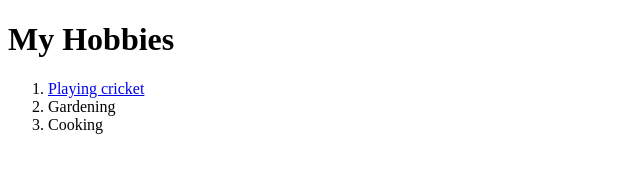
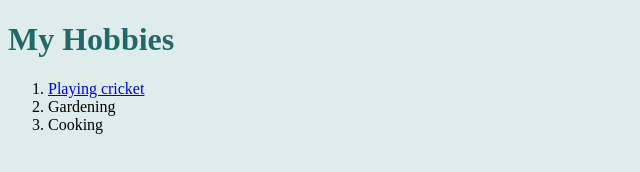
Before and after one commit to snclynkx/HTML-PORTFOLIO, a plain HTML site: page pages/hobbies.html in a window 1280 px wide. Shown: the whole page, without its empty margins (0-640 px from the left). Drawn offline with Linux system fonts and the light colour scheme.

Commit message:
Link to styles.css file

```diff
--- a/pages/hobbies.html
+++ b/pages/hobbies.html
@@ -5,6 +5,7 @@
     <meta http-equiv="X-UA-Compatible" content="IE=edge" />
     <meta name="viewport" content="width=device-width, initial-scale=1.0" />
     <title>My Hobbies</title>
+    <link rel="stylesheet" href="../css/styles.css" />
   </head>
   <body>
     <h1>My Hobbies</h1>
```
